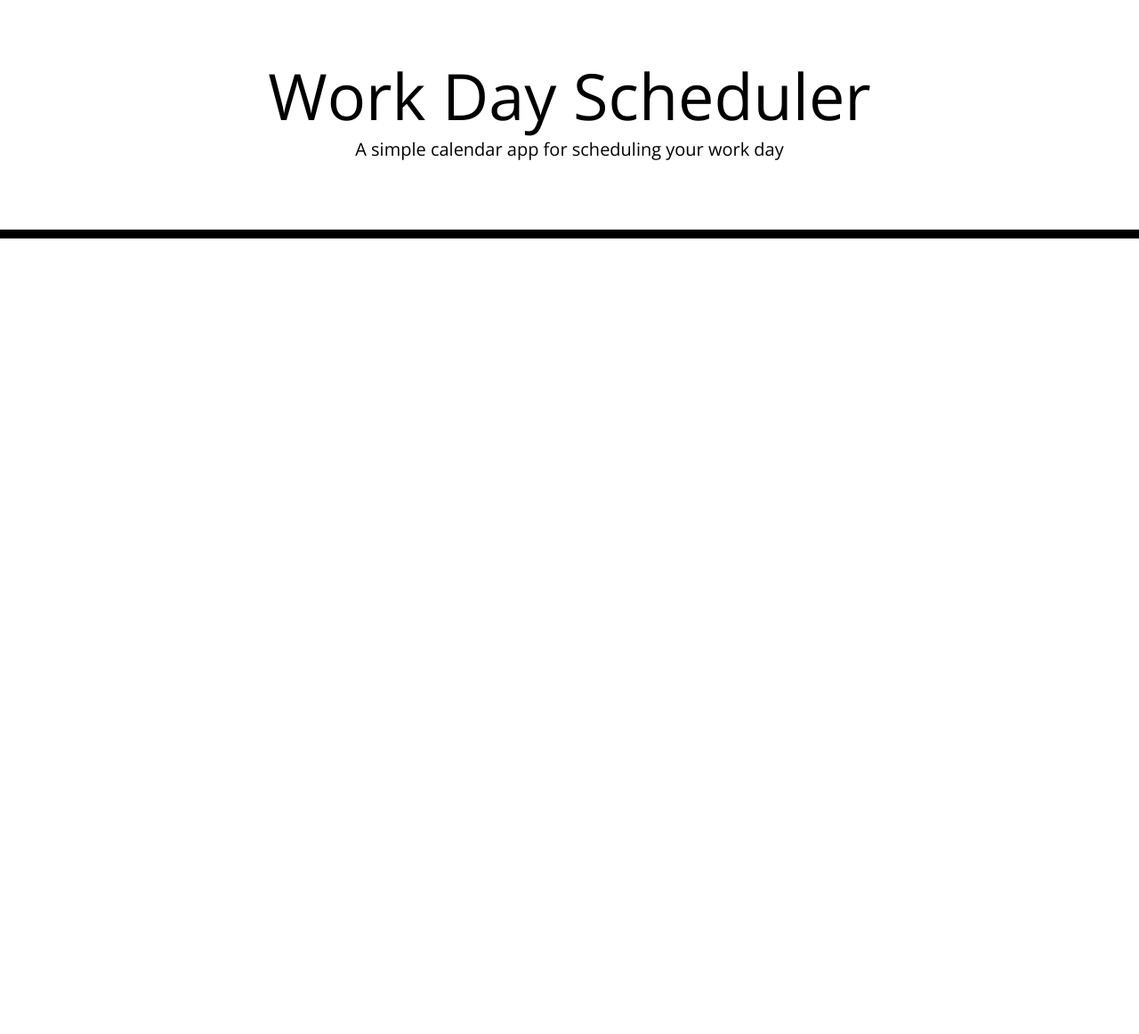
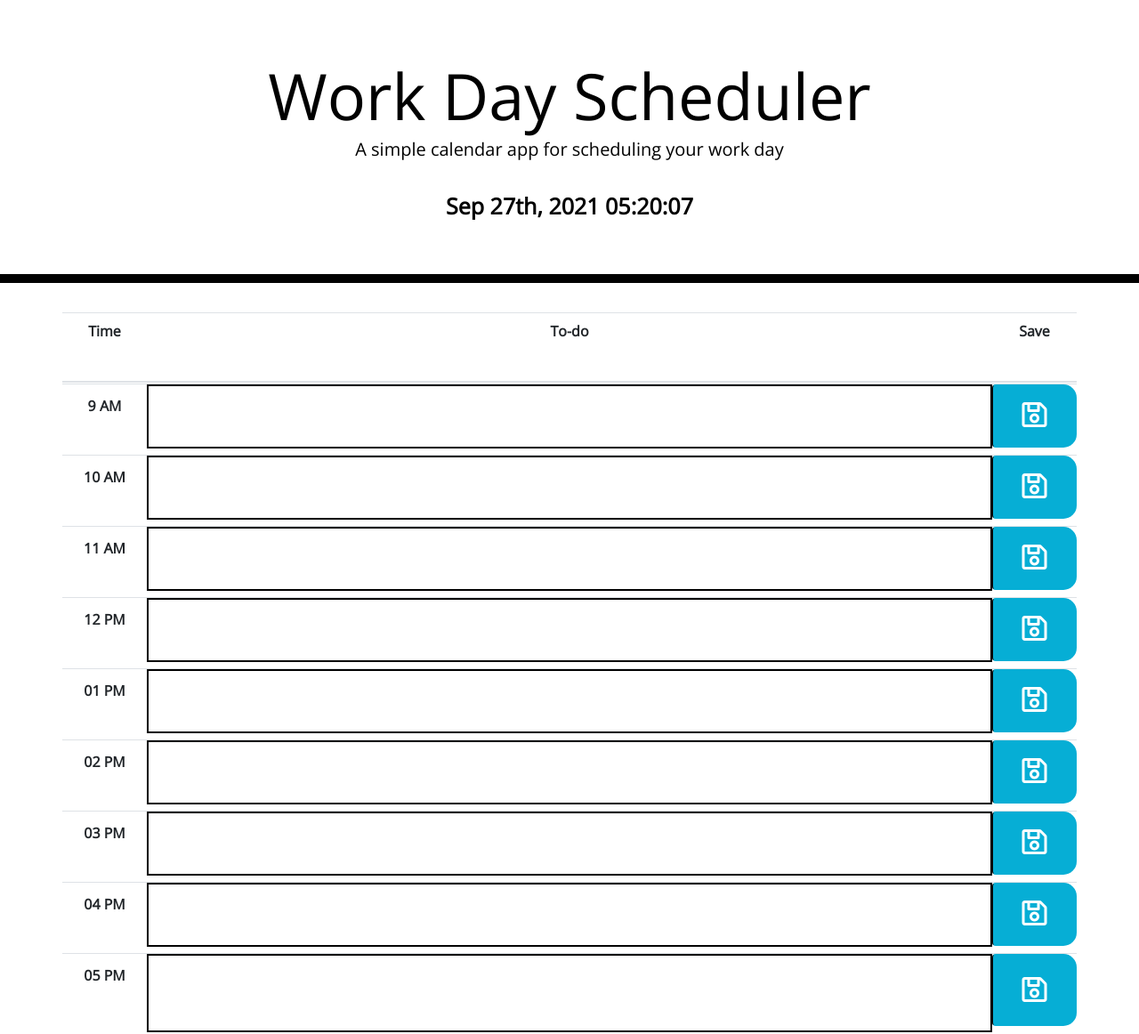
Before and after one commit to alifaizan786-op/Profeesional_Daily_Planner, a plain HTML site: page index.html in a window 1280 px wide. Shown: the whole page at 89% size. Before the commit the page ends 800 px from the top, so only its background shows below. Drawn offline with nearby package versions, Linux system fonts and the light colour scheme.

Commit message:
coded html, and made live clock

```diff
--- a/assets/css/style.css
+++ b/assets/css/style.css
@@ -69,3 +69,22 @@ body {
     font-size: 20px;
     transition: all 0.3s ease-in-out;
 }
+
+.liveClockEl {
+    font-size: 25px;
+    padding-top: 25px;
+    font-weight: bold;
+
+}
+
+.plannerEl textarea {
+    border: 2px solid black;
+    width: 100%;
+
+}
+
+
+.plannerEl button {
+    height: 90%;
+    width: 100%;
+}
--- a/assets/js/main.js
+++ b/assets/js/main.js
@@ -0,0 +1,49 @@
+var liveClockEl = $(".liveClockEl")
+var saveButtonEl = $(".saveBtn")
+
+
+
+
+
+
+
+setInterval(function(){
+    var currenttime = moment().format("MMM Do, YYYY HH:mm:ss");
+    liveClockEl.text (currenttime);
+});
+
+
+saveButtonEl.on('click', function(event){
+    event.preventDefault()
+
+})
+
+
+
+
+var text9 = localStorage.getItem("9text")
+$("#9text").text(text9)
+
+var text10 = localStorage.getItem("10text")
+$("#10text").text(text10)
+
+var text11 = localStorage.getItem("11text")
+$("#11text").text(text11)
+
+var text12 = localStorage.getItem("12text")
+$("#12text").text(text12)
+
+var text13 = localStorage.getItem("13text")
+$("#13text").text(text13)
+
+var text14 = localStorage.getItem("14text")
+$("#14text").text(text14)
+
+var text15 = localStorage.getItem("15text")
+$("#15text").text(text15)
+
+var text16 = localStorage.getItem("16text")
+$("#16text").text(text16)
+
+var text17 = localStorage.getItem("17text")
+$("#17text").text(text17)
--- a/index.html
+++ b/index.html
@@ -28,10 +28,70 @@
       <h1 class="display-3">Work Day Scheduler</h1>
       <p class="lead">A simple calendar app for scheduling your work day</p>
       <p id="currentDay" class="lead"></p>
+      <div class="liveClockEl">
+        <!-- Timeblocks go here -->
+      </div>
     </header>
-    <div class="container">
-      <!-- Timeblocks go here -->
-    </div>
+    <main class="container">
+        <table class="table">
+            <thead>
+              <tr class="row">
+                <th class="col-sm-1 text-center">Time</th>
+                <th class="col-sm-10 text-center ">To-do</th>
+                <th class="col-sm-1 text-center">Save</th>
+              </tr>
+            </thead>
+            <tbody  class="plannerEl">
+              <tr class="row custrow">
+                <th class="col-sm-1 p-3  text-center" id="9">9 AM</th>
+                <td class="col-sm-10 p-0 "><textarea  id="9text" rows="3"></textarea></td>
+                <td class="col-sm-1 p-0"><button class="saveBtn btn" ><i class="far fa-save fa-2x "></i></button></td>
+              </tr>
+              <tr class="row custrow">
+                <th class="col-sm-1 p-3 text-center" id="10">10 AM</th>
+                <td class="col-sm-10 p-0"><textarea id="10text" rows="3"></textarea></td>
+                <td class="col-sm-1 p-0"><button class="saveBtn btn" ><i class="far fa-save fa-2x "></i></button></td>
+              </tr>
+              <tr class="row custrow">
+                <th class="col-sm-1 p-3 text-center" id="11">11 AM</th>
+                <td class="col-sm-10 p-0"><textarea id="11text" rows="3"></textarea></td>
+                <td class="col-sm-1 p-0"><button class="saveBtn btn" ><i class="far fa-save fa-2x "></i></button></td>
+              </tr>
+              <tr class="row custrow">
+                <th class="col-sm-1 p-3 text-center" id="12">12 PM</th>
+                <td class="col-sm-10 p-0"><textarea id="12text" rows="3"></textarea></td>
+                <td class="col-sm-1 p-0"><button class="saveBtn btn" ><i class="far fa-save fa-2x "></i></button></td>
+              </tr>
+              <tr class="row custrow">
+                <th class="col-sm-1 p-3 text-center" id="13">01 PM</th>
+                <td class="col-sm-10 p-0"><textarea id="13text" rows="3"></textarea></td>
+                <td class="col-sm-1 p-0"><button class="saveBtn btn" ><i class="far fa-save fa-2x "></i></button></td>
+              </tr>
+              <tr class="row">
+                <th class="col-sm-1 p-3 text-center" id="14">02 PM</th>
+                <td class="col-sm-10 p-0"><textarea id="14text" rows="3"></textarea></td>
+                <td class="col-sm-1 p-0"><button class="saveBtn btn" ><i class="far fa-save fa-2x "></i></button></td>
+              </tr>
+              <tr class="row">
+                <th class="col-sm-1 p-3 text-center" id="15">03 PM</th>
+                <td class="col-sm-10 p-0"><textarea  id="15text" rows="3"></textarea></td>
+                <td class="col-sm-1 p-0"><button class="saveBtn btn" ><i class="far fa-save fa-2x "></i></button></td>
+              </tr>
+              <tr class="row">
+                <th class="col-sm-1 p-3 text-center" id="16">04 PM</th>
+                <td class="col-sm-10 p-0"><textarea id="16text" rows="3"></textarea></td>
+                <td class="col-sm-1 p-0"><button class="saveBtn btn" ><i class="far fa-save fa-2x "></i></button></td>
+              </tr>
+              <tr class="row">
+                <th class="col-sm-1 p-3 text-center" id="17">05 PM</th>
+                <td class="col-sm-10 p-0"><textarea id="17text" rows="4"></textarea></td>
+                <td class="col-sm-1 p-0"><button class="saveBtn btn" ><i class="far fa-save fa-2x "></i></button></td>
+              </tr>
+            </tbody>
+          </table>
+
+    </main>
+
 
     <script src="https://cdnjs.cloudflare.com/ajax/libs/jquery/3.2.1/jquery.min.js"></script>
     <script src="https://cdnjs.cloudflare.com/ajax/libs/moment.js/2.24.0/moment.min.js"></script>
```
Lines whose indentation alone changed are shown as unchanged.
